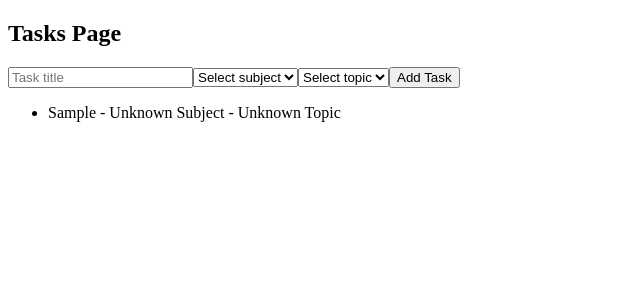
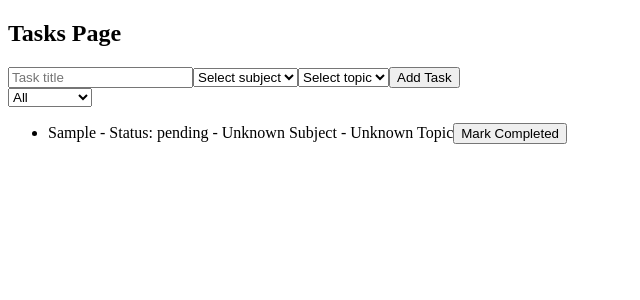
Before and after one commit to Tusharcode007/rst-AI-Powered-Study-Companion-, a React (Vite) app: page /tasks in a window 1280 px wide. Both pictures are taken after typing "Sample" into the empty fields and a click on the button "Add Task". Shown: the top 300 px of the page, without its empty margins (0-640 px from the left). Built offline with nearby package versions, Linux system fonts and the light colour scheme.

Commit message:
PHASE 5 — TASK STATUS + FILTER (FULL FLOW)

```diff
--- a/src/context/StudyContext.jsx
+++ b/src/context/StudyContext.jsx
@@ -20,11 +20,17 @@ export const StudyProvider = ({ children }) => {
   };
 
   const addTask = (title, subjectId, topicId) => {
-    setTasks([...tasks, { id: Date.now(), title, subjectId, topicId }]);
+    setTasks([...tasks, { id: Date.now(), title, subjectId, topicId, status: 'pending' }]);
+  };
+
+  const toggleTaskStatus = (id) => {
+    setTasks(tasks.map(task =>
+      task.id === id ? { ...task, status: task.status === 'pending' ? 'completed' : 'pending' } : task
+    ));
   };
 
   return (
-    <StudyContext.Provider value={{ subjects, addSubject, deleteSubject, topics, addTopic, tasks, addTask }}>
+    <StudyContext.Provider value={{ subjects, addSubject, deleteSubject, topics, addTopic, tasks, addTask, toggleTaskStatus }}>
       {children}
     </StudyContext.Provider>
   );
--- a/src/pages/Tasks.jsx
+++ b/src/pages/Tasks.jsx
@@ -5,8 +5,9 @@ function Tasks() {
   const [title, setTitle] = useState('');
   const [subjectId, setSubjectId] = useState('');
   const [topicId, setTopicId] = useState('');
+  const [filter, setFilter] = useState('All');
 
-  const { subjects, topics, addTask, tasks } = useContext(StudyContext);
+  const { subjects, topics, addTask, tasks, toggleTaskStatus } = useContext(StudyContext);
 
   const handleSubmit = (e) => {
     e.preventDefault();
@@ -44,13 +45,27 @@ function Tasks() {
         <button type="submit">Add Task</button>
       </form>
 
+      <select value={filter} onChange={(e) => setFilter(e.target.value)}>
+        <option value="All">All</option>
+        <option value="Pending">pending</option>
+        <option value="Completed">completed</option>
+      </select>
+
       <ul>
-        {tasks.map(task => {
+        {tasks
+          .filter(task => {
+            if (filter === 'All') return true;
+            return task.status.toLowerCase() === filter.toLowerCase();
+          })
+          .map(task => {
             const subject = subjects.find(s => String(s.id) === String(task.subjectId));
             const topic = topics.find(t => String(t.id) === String(task.topicId));
             return (
               <li key={task.id}>
-              {task.title} - {subject ? subject.name : 'Unknown Subject'} - {topic ? topic.name : 'Unknown Topic'}
+                {task.title} - Status: {task.status} - {subject ? subject.name : 'Unknown Subject'} - {topic ? topic.name : 'Unknown Topic'}
+                <button onClick={() => toggleTaskStatus(task.id)}>
+                  {task.status === 'pending' ? 'Mark Completed' : 'Mark Pending'}
+                </button>
               </li>
             );
         })}
```
Lines whose indentation alone changed are shown as unchanged.
